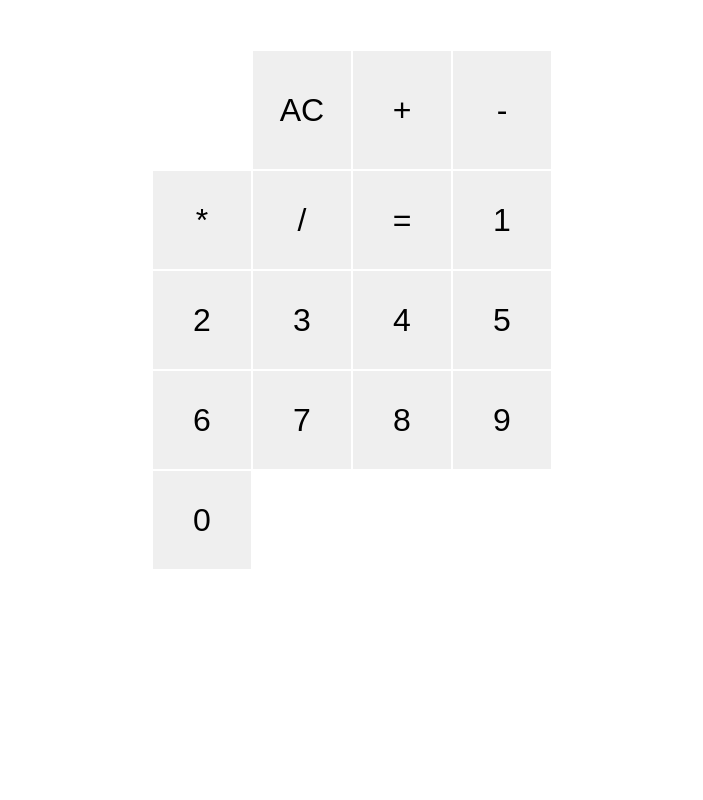
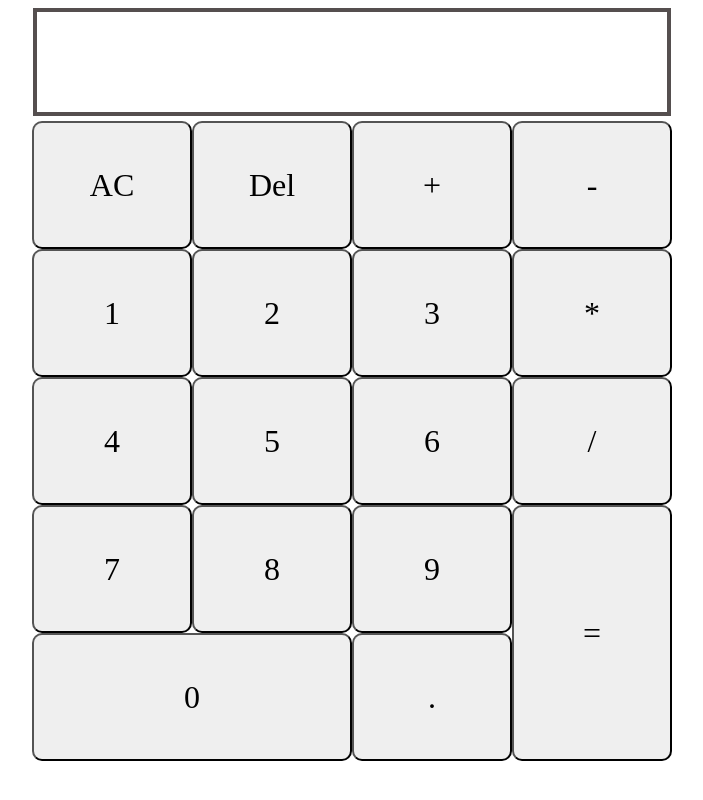
Before and after one commit to AlixiaDae/calculator, a plain HTML site: page index.html in a window 1280 px wide. Shown: the whole page, without its empty margins (288-991 px from the left). Drawn offline with Linux system fonts and the light colour scheme.

Commit message:
Clean up HTML

```diff
--- a/index.html
+++ b/index.html
@@ -8,25 +8,38 @@
     <link rel="stylesheet" href="./styles.css">
 </head>
 <body>
+<div class="calculator">
+    <div class="output">
+        <span id="prev-operand"></span>
+        <span id="next-operand"></span>
+    </div>
+<div class="calc-grid">
 
-<div class="calc-grid">
-    <div class="output"></div>
     <button class="calc-clear">AC</button>
+    <button class="calc-del">Del</button>
     <button class="calc-operator">+</button>
     <button class="calc-operator">-</button>
-    <button class="calc-operator">*</button>
-    <button class="calc-operator">/</button>
-    <button class="calc-operator">=</button>
+
     <button class="calc-numbers">1</button>
     <button class="calc-numbers">2</button>
     <button class="calc-numbers">3</button>
+    <button class="calc-operator">*</button>
+
     <button class="calc-numbers">4</button>
     <button class="calc-numbers">5</button>
     <button class="calc-numbers">6</button>
+    <button class="calc-operator">/</button>
+
     <button class="calc-numbers">7</button>
     <button class="calc-numbers">8</button>
     <button class="calc-numbers">9</button>
-    <button class="calc-numbers">0</button>
+    <button class="calc-operator up">=</button>
+
+
+    <button class="calc-numbers span">0</button>
+    <button class="calc-numbers">.</button>
+
+</div>
 </div>
 
     <script src="./script.js"></script>
--- a/styles.css
+++ b/styles.css
@@ -1,22 +1,34 @@
-body {
-    margin: 0;
-    padding: 0;
+.calculator {
+    display: flex;
+    flex-direction: column;
+    gap: 5px;
+}
+
+.output {
+    border: 4px solid rgb(85, 79, 79);
+    margin: auto;
+    height: 100px;
+    width: 630px;
 }
 
 .calc-grid {
     display: grid;
-    justify-content: center;
-    text-align: center;
-    width: 960px;
     margin: auto;
-    padding-top: 50px;
-    grid-template-columns: repeat(4, 100px);
-    grid-template-rows: minmax(120px, auto) repeat(5, 100px)
+    width: 640px;
+    height: 640px;
+    grid-template-columns: repeat(4, 1fr);
 }
 
-.calc-grid > button {
-    font-size: 2rem;
-    border: 1px, solid #FFFFFF;
-    outline: none;
-    background-color: rbga(255, 255, 255, 0.75);
+button {
+    font-size: 32px;
+    font-family: 'Times New Roman', Times, serif;
+    border-radius: 10px;
 }
+
+.span {
+    grid-column: span 2;
+}
+
+.up {
+    grid-row: span 2;
+}
```
